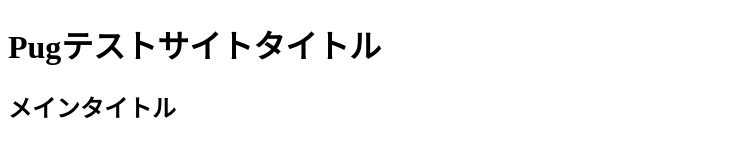
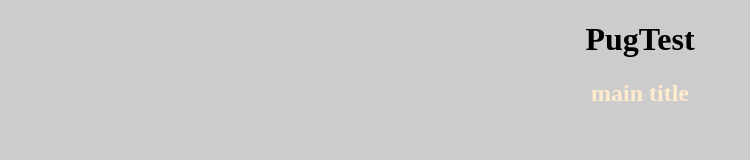
Before and after one commit to kaaai/kadai, a plain HTML site: page src/pug/index.pug in a window 1280 px wide. Shown: the whole page, without its empty margins (0-750 px from the left). Drawn offline with nearby package versions, Linux system fonts and the light colour scheme; files that its build step writes are made by us from their sources.

Commit message:
css有効

```diff
--- a/src/pug/index.pug
+++ b/src/pug/index.pug
@@ -5,9 +5,9 @@ doctype html
 html(lang="ja")
     head
         meta(charset="utf-8")
-        style(src="css/style.css")
+        link(rel="stylesheet" type="text/css" href="/css/style.css")
         title Pugテスト
     body
-        h1.sitettl Pugテストサイトタイトル
+        h1.sitettl PugTest
         main.main
-            h2.content_ttl メインタイトル
+            h2.content_ttl main title
--- a/src/sass/style.scss
+++ b/src/sass/style.scss
@@ -1,9 +1,10 @@
-h1{
-  color: red;
+html{
+  background-color: #ccc;
+  text-align: center;
+}
+h2{
+  color: blanchedalmond;
   &:hover{
-    color: blue;
+    color:#fff;
   }
 }
-div{
-  background-color: antiquewhite;
-}
```
